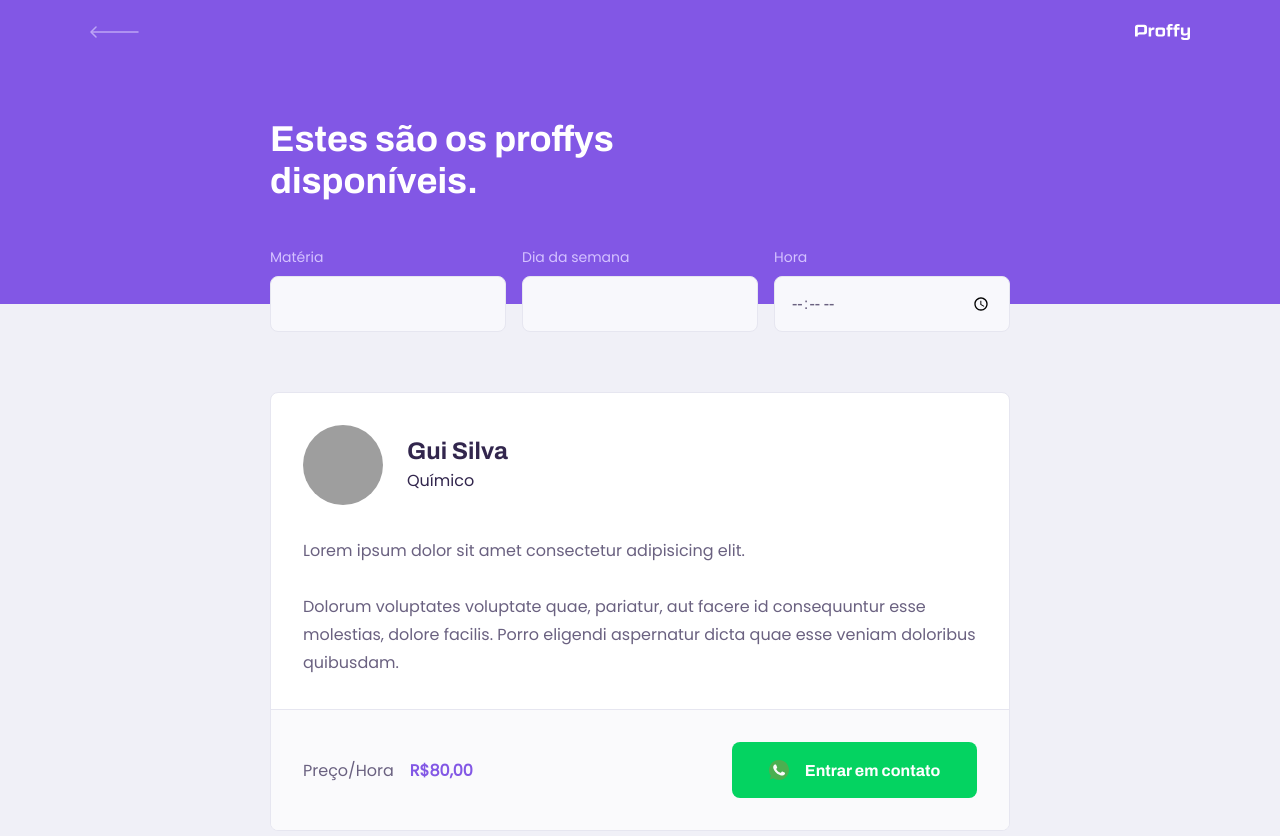
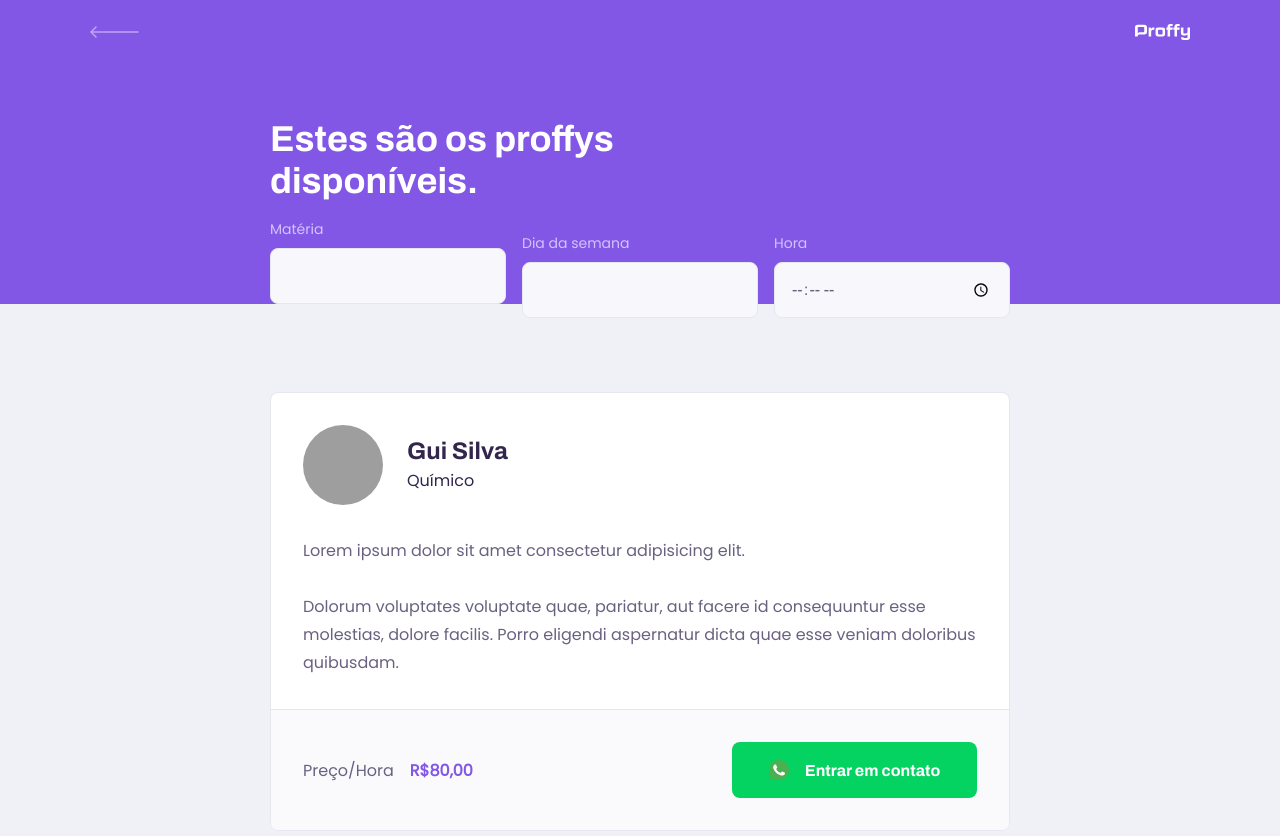
Before and after one commit to Gui-dev/proffy, a React (Create React App) app in the folder web/: page /study in a window 1280 px wide. Shown: the top 836 px of the page. Built offline with nearby package versions, Linux system fonts and the light colour scheme; grey boxes are pictures that could not be loaded.

Commit message:
refactor: redefining div size

```diff
--- a/web/src/components/Input/style.ts
+++ b/web/src/components/Input/style.ts
@@ -4,12 +4,12 @@ export const InputBlock = styled.div`
   position: relative;
 
   & + div {
-    margin-top: 1.4rem;
+    margin: 1.4rem 0;
   }
 
   @media (min-width: 700px) {
     & + div {
-      margin-top: 0;
+      margin: 1.4rem 0;
     }
   }
 
```
